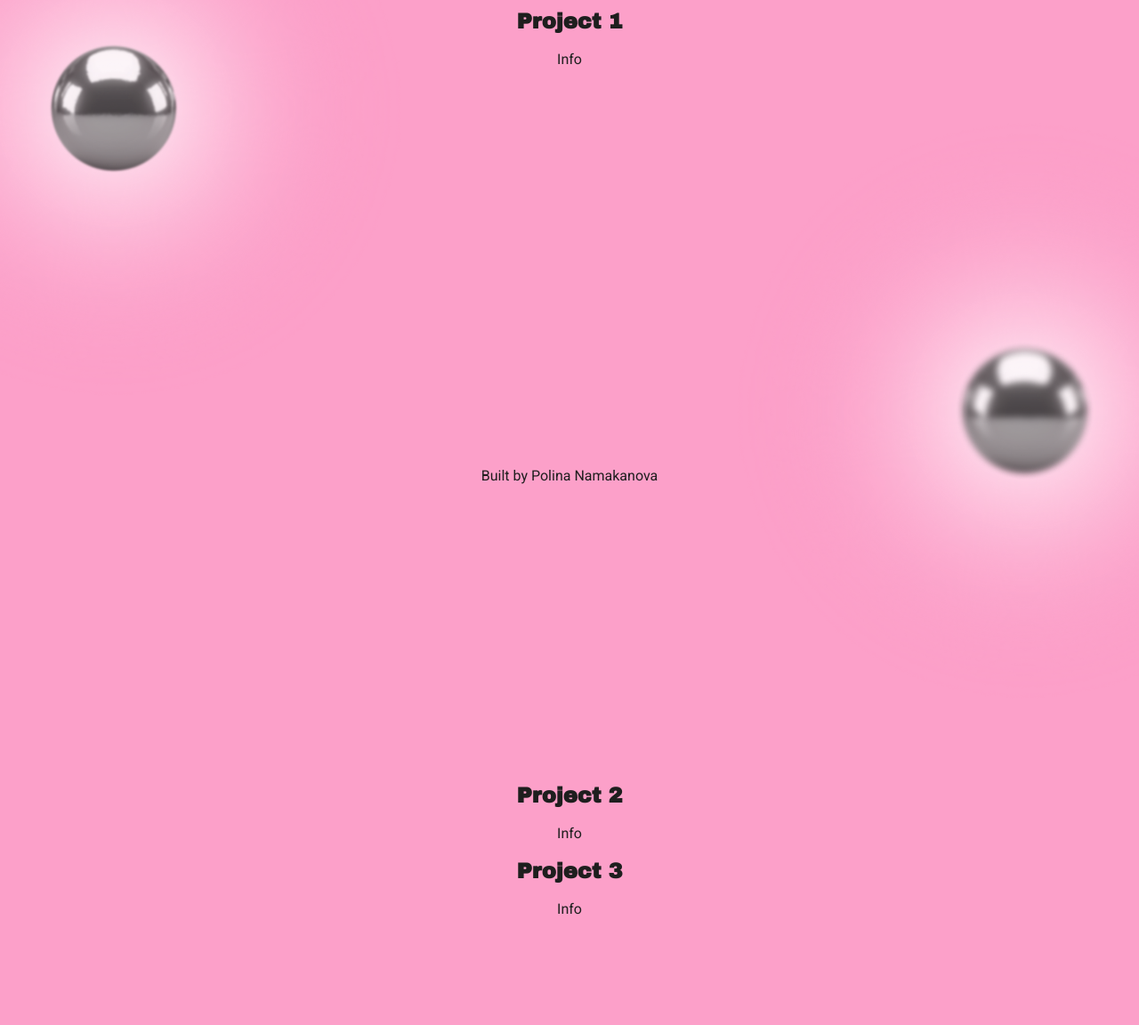
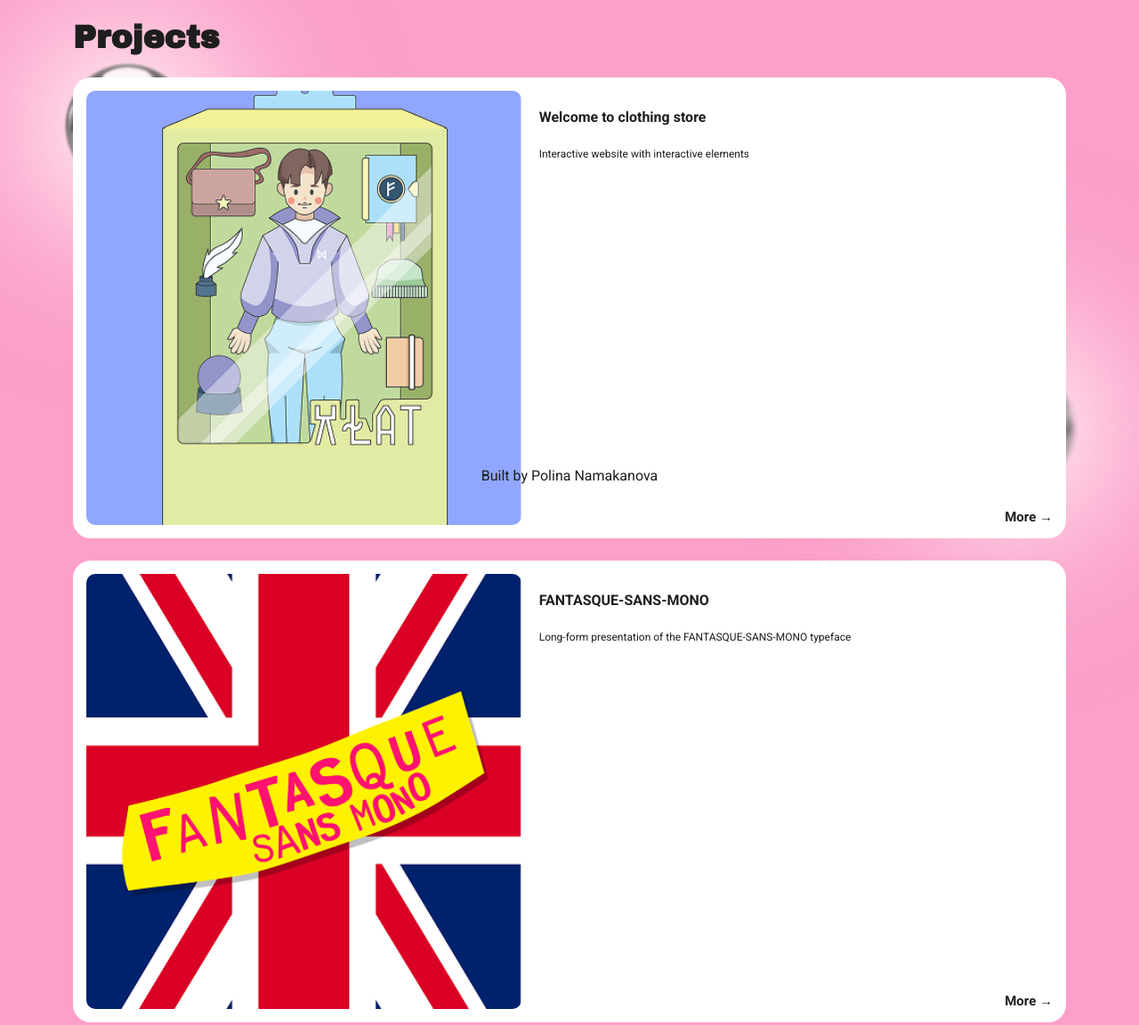
Before and after one commit to pollbonn/Portfolio-Project, a plain HTML site: page projects.html in a window 1280 px wide. Shown: the part 220-1372 px from the top of the page at 89% size. Before the commit the page ends 1287 px from the top, so only its background shows below. Drawn offline with Linux system fonts and the light colour scheme.

Commit message:
Added Projects and Contact html
Drafted the remaining HTML pages (Projects and Contact) and added their CSS styles

```diff
--- a/projects.html
+++ b/projects.html
@@ -23,20 +23,59 @@
     </header>
 
     <main>
-        <section>
-            <h2>Project 1</h2>
-            <p>Info</p>
-        </section>
+        <main class="projects-page">
 
-         <section>
-            <h2>Project 2</h2>
-            <p>Info</p>
-        </section>
+        <h1>Projects</h1>
 
-         <section>
-            <h2>Project 3</h2>
-            <p>Info</p>
-        </section>
+        <!-- Project 1 -->
+        <article class="project-card">
+
+            <img src="images/example_1.png" alt="Clothing store website illustration">
+
+            <div class="project-info">
+                <h2>Welcome to clothing store</h2>
+                <p>
+                    Interactive website with interactive elements
+                </p>
+
+                <a href="https://pollbonn.github.io/Welcometostore/">More →</a>
+            </div>
+
+        </article>
+
+
+        <!-- Project 2 -->
+        <article class="project-card">
+
+            <img src="images/example_2.png" alt="Fantasque Sans Mono typeface presentation">
+
+            <div class="project-info">
+                <h2>FANTASQUE-SANS-MONO</h2>
+                <p>
+                    Long-form presentation of the FANTASQUE-SANS-MONO typeface
+                </p>
+
+                <a href="https://pollbonn.github.io/Welcometostore/">More → </a>
+            </div>
+
+        </article>
+
+
+        <!-- Project 3 -->
+        <article class="project-card">
+
+            <img src="images/example_3.png" alt="Energy drink character illustration">
+
+            <div class="project-info">
+                <h2>Energy drinks</h2>
+                <p>
+                    Interactive energy drink website
+                </p>
+
+                <a href="https://pollbonn.github.io/Welcometostore/">More →</a>
+            </div>
+
+        </article>
 
         <!-- Background -->
         <section>
--- a/style.css
+++ b/style.css
@@ -84,8 +84,6 @@ nav a {
 
 main {
     position: relative;
-    width: 100%;
-    min-height: 100vh;
     padding: 20px;
     text-align: center;
 }
@@ -116,7 +114,6 @@ main > p {
 main section:first-of-type {
     position: relative;
     width: 100%;
-    min-height: 850px;
     z-index: 1;
 }
 
@@ -266,6 +263,121 @@ main.about-page .about-info li {
     line-height: 1.4;
 }
 
+/* projects */
+main.projects-page {
+    position: relative;
+    width: 100%;
+    min-height: 100vh;
+    padding: 30px 5% 80px;
+}
+
+.projects-page h1 {
+    position: relative;
+    top: auto;
+    left: auto;
+    transform: none;
+    z-index: 2;
+    margin: 0 0 25px;
+    font-size: 36px;
+    text-align: left;
+}
+
+.project-card {
+    position: relative;
+    z-index: 2;
+    display: flex;
+    align-items: stretch;
+    gap: 20px;
+    width: 100%;
+    min-height: 230px;
+    margin-bottom: 25px;
+    padding: 15px;
+    background-color: white;
+    border-radius: 20px;
+}
+
+.project-card > img {
+    width: 45%;
+    aspect-ratio: 1 / 1;
+    object-fit: cover;
+    border-radius: 10px;
+}
+
+.project-info {
+    display: flex;
+    flex-direction: column;
+    flex: 1;
+    text-align: left;
+}
+
+.project-info h2 {
+    margin: 20px 0;
+    font-family: 'Roboto', sans-serif;
+    font-size: 16px;
+}
+
+.project-info p {
+    margin: 5px 0;
+    font-size: 12px;
+    line-height: 1.3;
+}
+
+.project-info a {
+    margin-top: auto;
+    align-self: flex-end;
+    font-size: 15px;
+    font-weight: 600;
+}
+
+/* Contact page */
+
+main.contact-page {
+    position: relative;
+    width: 100%;
+    padding: 30px 5% 80px;
+    display: flex;
+    align-items: center;
+}
+
+.contact-info {
+    position: relative;
+    z-index: 2;
+    width: 100%;
+    padding: 40px 30px;
+    background-color: white;
+    border-radius: 25px;
+    text-align: center;
+}
+
+.contact-info h1 {
+    position: relative;
+    top: auto;
+    left: auto;
+    transform: none;
+    width: 100%;
+    margin: 40px 0 20px;
+    font-size: 36px;
+}
+
+.contact-info p {
+    font-size: 16px;
+    line-height: 1.4;
+    text-align: left;
+}
+
+.contact-links {
+    display: flex;
+    flex-direction: column;
+    align-items: center;
+    gap: 5px;
+    margin-top: 20px;
+}
+
+.contact-links a {
+    font-size: 16px;
+}
+
+
 /* footer */
 footer {
     position: fixed;
```
Also changed, not shown: contact.html (+22 -4 lines), images/example_1.png (added), images/example_2.png (added), images/example_3.png (added).
